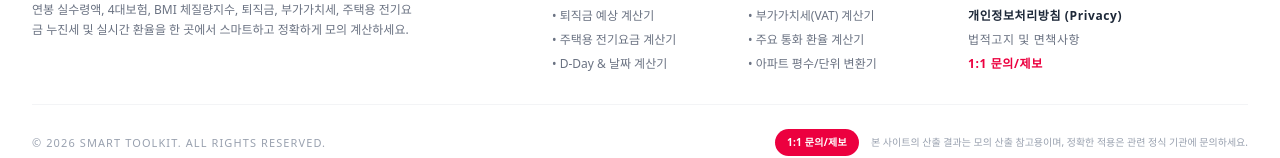
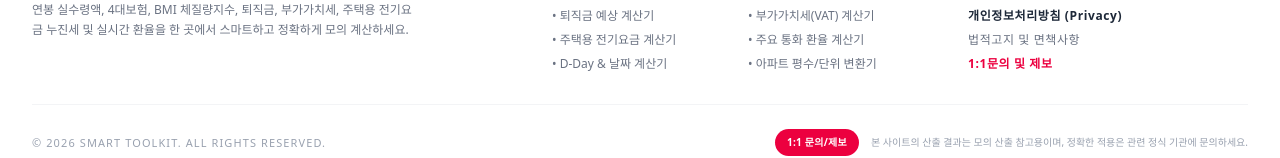
Before and after one commit to skiloveman/smarttoolkit, a React (Vite) app: page / in a window 1280 px wide. Shown: the part 4640-4798 px from the top of the page. Built offline with nearby package versions, Linux system fonts and the light colour scheme.

Commit message:
Update footer contact label text

```diff
--- a/src/components/Footer.tsx
+++ b/src/components/Footer.tsx
@@ -77,7 +77,7 @@ export const Footer: React.FC<FooterProps> = ({ onOpenModal }) => {
                   onClick={() => onOpenModal('contact')}
                   className="font-semibold text-rose-600 dark:text-rose-400 hover:text-rose-700 dark:hover:text-rose-300 transition-colors"
                 >
-                  1:1 문의/제보
+                  1:1문의 및 제보
                 </button>
               </li>
             </ul>
```
